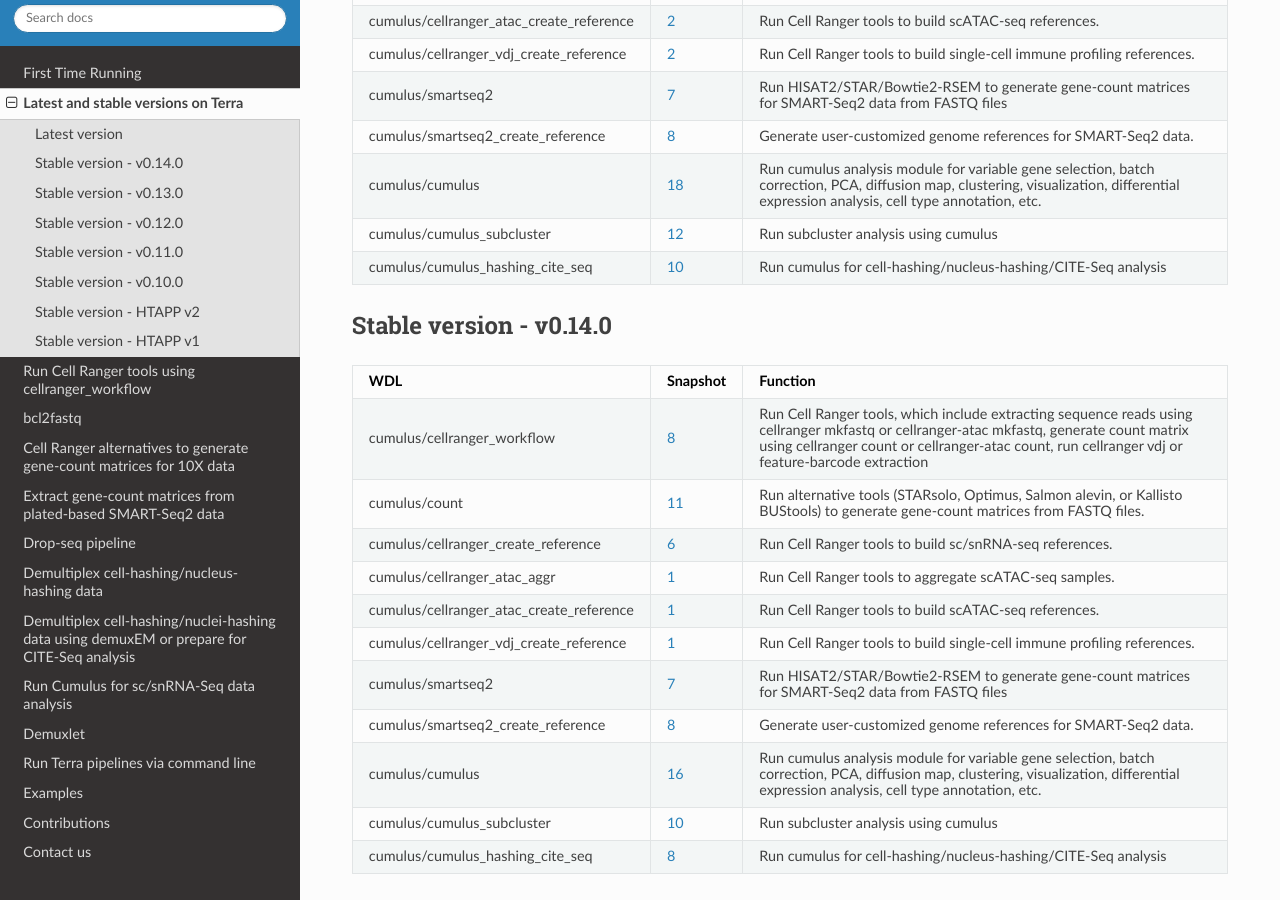
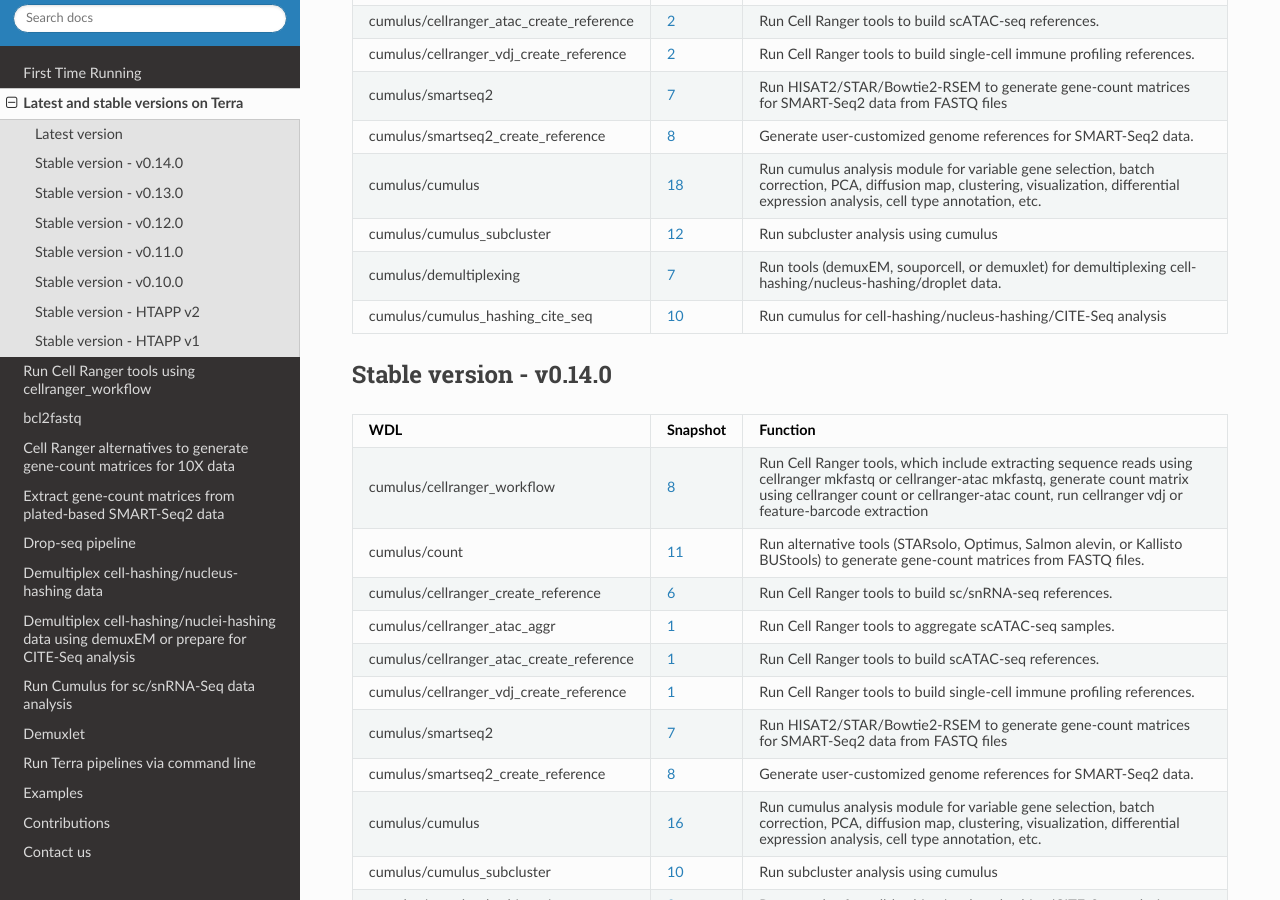
Before and after one commit to lilab-bcb/cumulus, a Sphinx documentation site: the page built from docs/versions.rst, in a window 1280 px wide and 900 px high, scrolled down 512 px. Built offline with Sphinx 7.4.7 and the Read the Docs theme 2.0.0, drawn with Linux system fonts in a browser that asks for light colours.

Commit message:
Update versions

```diff
--- a/docs/versions.rst
+++ b/docs/versions.rst
@@ -44,6 +44,9 @@ Latest version
 	* - cumulus/cumulus_subcluster
 	  - `12 <https://portal.firecloud.org/?return=terra#methods/cumulus/cumulus_subcluster/12>`_
 	  - Run subcluster analysis using cumulus
+	* - cumulus/demultiplexing
+	  - `7 <https://portal.firecloud.org/?return=terra#methods/cumulus/demultiplexing/7>`_
+	  - Run tools (demuxEM, souporcell, or demuxlet) for demultiplexing cell-hashing/nucleus-hashing/droplet data.
 	* - cumulus/cumulus_hashing_cite_seq
 	  - `10 <https://portal.firecloud.org/?return=terra#methods/cumulus/cumulus_hashing_cite_seq/10>`_
 	  - Run cumulus for cell-hashing/nucleus-hashing/CITE-Seq analysis
```
